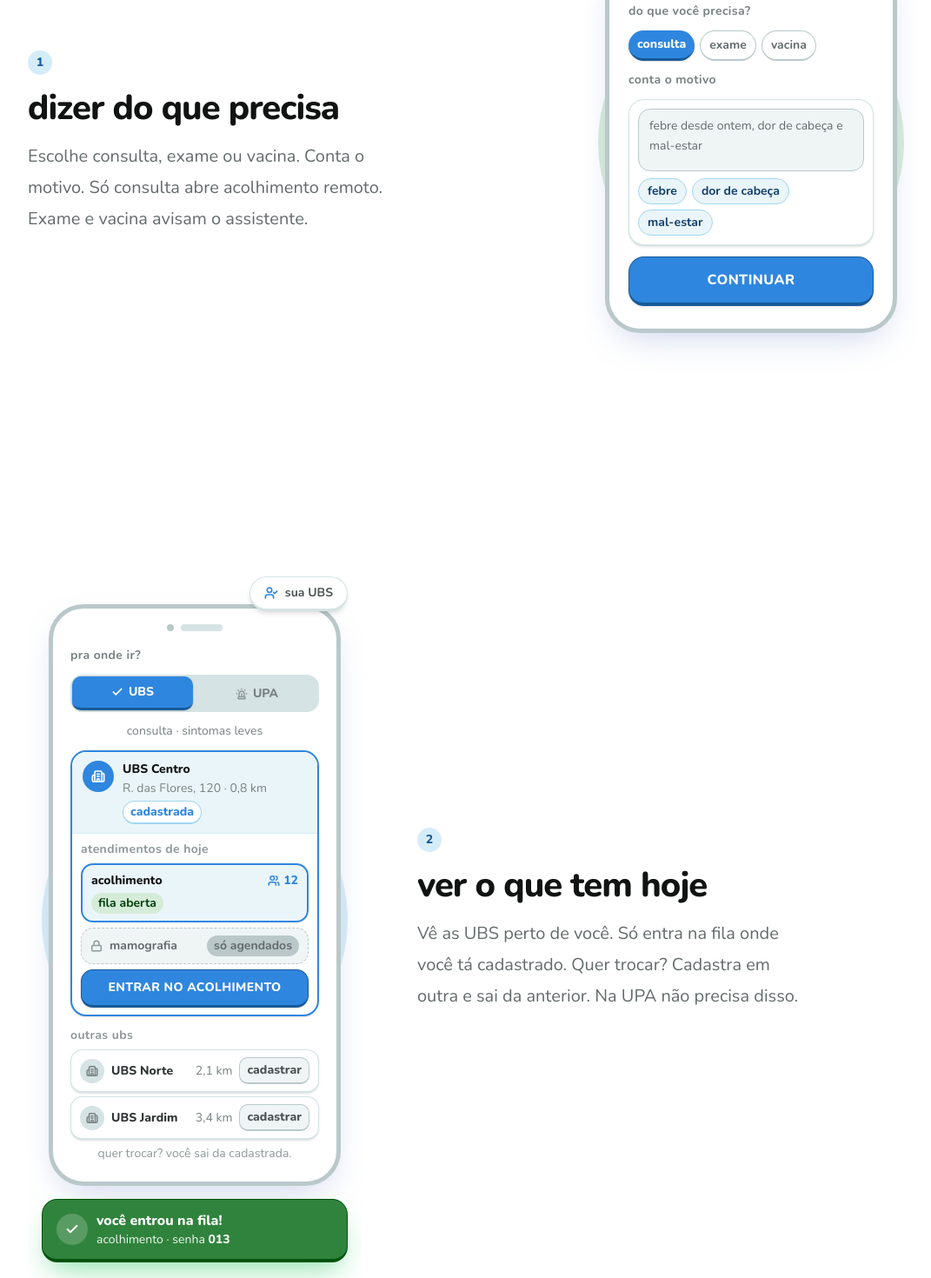
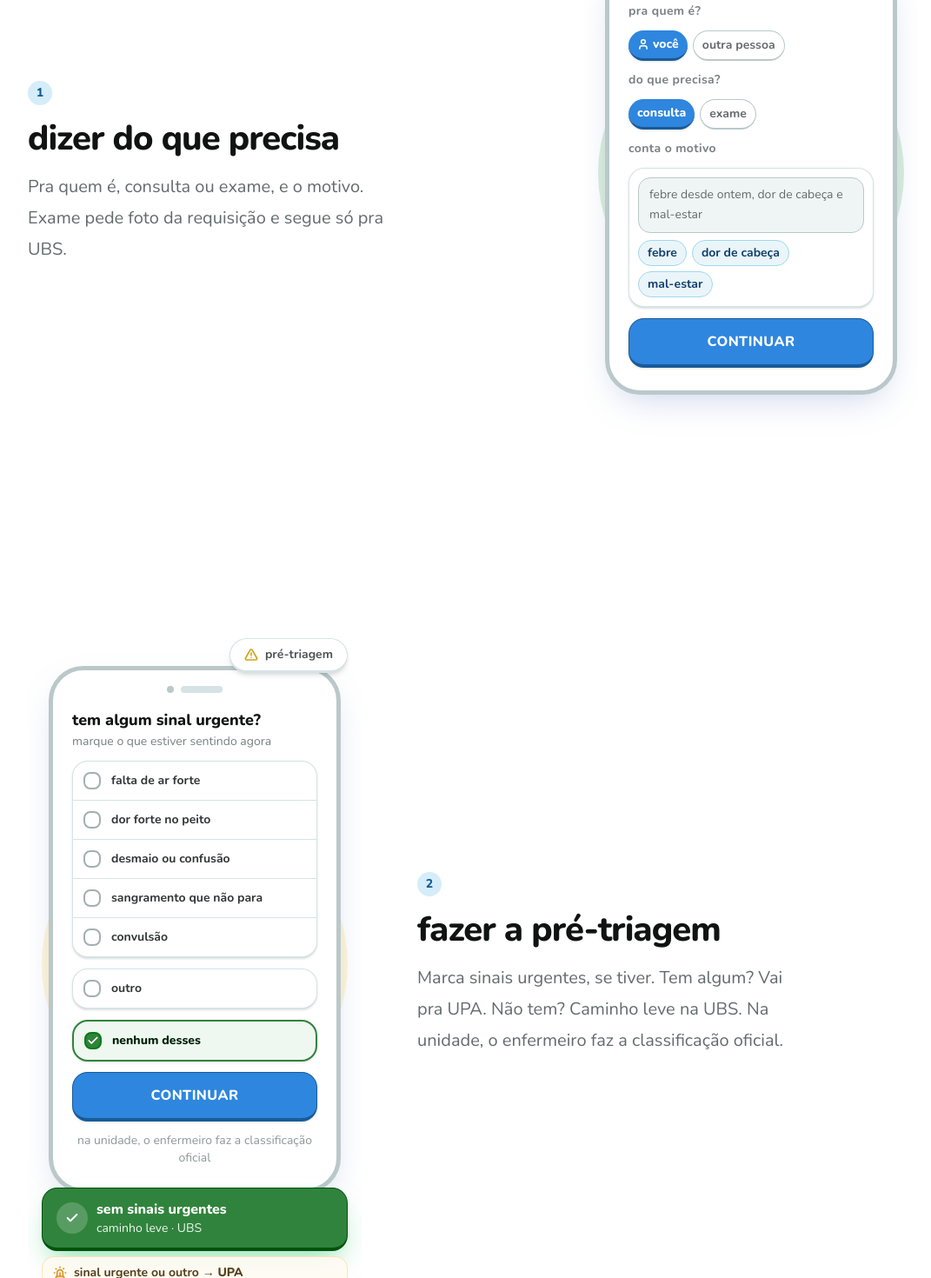
Before and after one commit to ryansldev/fila-saude, a Next.js app in the folder apps/web/: page / in a window 1280 px wide. Shown: the part 1000-2470 px from the top of the page at 87% size, without its empty margins (96-1167 px from the left). Built offline with nearby package versions, Linux system fonts and the light colour scheme.

Commit message:
feat: turn flow more robust
POC 02 #5 base UI

```diff
--- a/apps/web/components/how-it-works.tsx
+++ b/apps/web/components/how-it-works.tsx
@@ -4,37 +4,44 @@ import { NotificationIllustration } from "@/components/landing/illustrations/not
 import { QueuePositionIllustration } from "@/components/landing/illustrations/queue-position-illustration";
 import { QueueTransparencyIllustration } from "@/components/landing/illustrations/queue-transparency-illustration";
 import { SymptomInputIllustration } from "@/components/landing/illustrations/symptom-input-illustration";
+import { UrgencyCheckIllustration } from "@/components/landing/illustrations/urgency-check-illustration";
 import { headerHeight } from "@/components/landing/page-shell";
 
 const features = [
   {
     headline: "dizer do que precisa",
-    body: "Escolhe consulta, exame ou vacina. Conta o motivo. Só consulta abre acolhimento remoto. Exame e vacina avisam o assistente.",
+    body: "Pra quem é, consulta ou exame, e o motivo. Exame pede foto da requisição e segue só pra UBS.",
     reverse: false,
     visual: <SymptomInputIllustration />,
   },
   {
-    headline: "ver o que tem hoje",
-    body: "Vê as UBS perto de você. Só entra na fila onde você tá cadastrado. Quer trocar? Cadastra em outra e sai da anterior. Na UPA não precisa disso.",
+    headline: "fazer a pré-triagem",
+    body: "Marca sinais urgentes, se tiver. Tem algum? Vai pra UPA. Não tem? Caminho leve na UBS. Na unidade, o enfermeiro faz a classificação oficial.",
     reverse: true,
+    visual: <UrgencyCheckIllustration />,
+  },
+  {
+    headline: "ir pro lugar certo",
+    body: "A pré-triagem indica UBS ou UPA. Na UBS, só entra onde você tá cadastrado. Na UPA, sem cadastro. Quer trocar de UBS? Cadastra em outra e sai da anterior.",
+    reverse: false,
     visual: <NearbyClinicsIllustration />,
   },
   {
     headline: "acompanhar a posição",
     body: "Consulta entra na fila de acolhimento. Vê ao vivo quantas pessoas faltam.",
-    reverse: false,
+    reverse: true,
     visual: <QueuePositionIllustration />,
   },
   {
     headline: "entender a fila",
     body: "Toque nas 3 pessoas na frente. Vê quem tá antes e por que. Nada de adivinhar.",
-    reverse: true,
+    reverse: false,
     visual: <QueueTransparencyIllustration />,
   },
   {
     headline: "ir na hora certa",
     body: "Chegou sua vez no acolhimento? A gente te avisa. Você só vai na hora.",
-    reverse: false,
+    reverse: true,
     visual: <NotificationIllustration />,
   },
 ] as const;
--- a/apps/web/components/landing/illustrations/nearby-clinics-illustration.tsx
+++ b/apps/web/components/landing/illustrations/nearby-clinics-illustration.tsx
@@ -41,13 +41,11 @@ export function NearbyClinicsIllustration() {
                 <Check className="size-3.5" strokeWidth={3} />
                 <span className="text-sm font-extrabold">UBS</span>
               </div>
-              <div className="flex flex-1 items-center justify-center gap-1.5 rounded-lg py-2">
+              <div className="flex flex-1 items-center justify-center gap-1.5 rounded-lg py-2 opacity-50">
                 <Siren className="size-3.5 text-gray-400" strokeWidth={2.5} />
                 <span className="text-sm font-extrabold text-gray-500">UPA</span>
               </div>
             </div>
-
-            <p className="text-center text-sm text-gray-500">consulta · sintomas leves</p>
 
             <div className="overflow-hidden rounded-2xl border-2 border-primary bg-white shadow-sm">
               <div className="flex items-start gap-2.5 border-b border-primary-100 bg-primary-50 px-3 py-2.5">
@@ -123,7 +121,7 @@ export function NearbyClinicsIllustration() {
                 ))}
               </div>
               <p className="mt-1.5 text-center text-sm leading-snug text-gray-400">
-                quer trocar? você sai da cadastrada.
+                na UPA não precisa de cadastro.
               </p>
             </div>
           </div>
--- a/apps/web/components/landing/illustrations/symptom-input-illustration.tsx
+++ b/apps/web/components/landing/illustrations/symptom-input-illustration.tsx
@@ -1,11 +1,15 @@
-import { Stethoscope } from "lucide-react";
+import { Stethoscope, User } from "lucide-react";
 
 import { IllustrationScene, IllustrationStage, PhoneFrame } from "../illustration-stage";
+
+const whoOptions = [
+  { id: "voce", label: "você", selected: true },
+  { id: "outra", label: "outra pessoa", selected: false },
+] as const;
 
 const needOptions = [
   { id: "consulta", label: "consulta", selected: true },
   { id: "exame", label: "exame", selected: false },
-  { id: "vacina", label: "vacina", selected: false },
 ] as const;
 
 const symptomTags = ["febre", "dor de cabeça", "mal-estar"] as const;
@@ -16,7 +20,25 @@ export function SymptomInputIllustration() {
       <IllustrationScene>
         <PhoneFrame>
           <div className="space-y-3 px-1 pb-2 pt-1">
-            <p className="text-sm font-bold lowercase tracking-wide text-gray-500">do que você precisa?</p>
+            <p className="text-sm font-bold lowercase tracking-wide text-gray-500">pra quem é?</p>
+
+            <div className="flex flex-wrap gap-1.5">
+              {whoOptions.map((option) => (
+                <span
+                  key={option.id}
+                  className={
+                    option.selected
+                      ? "inline-flex items-center gap-1 rounded-full border-b-[3px] border-primary-700 bg-primary px-2.5 py-1.5 text-sm font-extrabold lowercase text-white shadow-sm"
+                      : "rounded-full border border-b-2 border-gray-200 bg-white px-2.5 py-1.5 text-sm font-bold lowercase text-gray-600"
+                  }
+                >
+                  {option.selected ? <User className="size-3.5" strokeWidth={2.5} /> : null}
+                  {option.label}
+                </span>
+              ))}
+            </div>
+
+            <p className="text-sm font-bold lowercase tracking-wide text-gray-500">do que precisa?</p>
 
             <div className="flex flex-wrap gap-1.5">
               {needOptions.map((option) => (
@@ -36,7 +58,7 @@ export function SymptomInputIllustration() {
             <p className="text-sm font-bold lowercase tracking-wide text-gray-500">conta o motivo</p>
 
             <div className="space-y-2 rounded-2xl border border-b-2 border-gray-100 bg-white p-2.5 shadow-sm">
-              <div className="min-h-[4.5rem] rounded-xl border border-gray-200 bg-gray-50 px-3 py-2">
+              <div className="min-h-14 rounded-xl border border-gray-200 bg-gray-50 px-3 py-2">
                 <p className="text-sm leading-relaxed text-gray-600">
                   febre desde ontem, dor de cabeça e mal-estar
                 </p>
--- /dev/null
+++ b/apps/web/components/landing/illustrations/urgency-check-illustration.tsx
@@ -0,0 +1,94 @@
+import { AlertTriangle, Check, Siren } from "lucide-react";
+
+import { IllustrationScene, IllustrationStage, PhoneFrame } from "../illustration-stage";
+
+const urgentSigns = [
+  { id: "ar", label: "falta de ar forte" },
+  { id: "peito", label: "dor forte no peito" },
+  { id: "desmaio", label: "desmaio ou confusão" },
+  { id: "sangue", label: "sangramento que não para" },
+  { id: "convulsao", label: "convulsão" },
+] as const;
+
+export function UrgencyCheckIllustration() {
+  return (
+    <IllustrationStage tone="yellow">
+      <IllustrationScene className="pb-24 sm:pb-28">
+        <div className="absolute top-0 right-0 z-10 flex max-w-[calc(100%-0.5rem)] items-center gap-2 rounded-full border border-b-[3px] border-gray-100 bg-white px-3 py-1.5 shadow-md sm:px-4 sm:py-2">
+          <AlertTriangle className="size-4 text-yellow-600" strokeWidth={2.5} />
+          <span className="text-sm font-bold text-gray-700">pré-triagem</span>
+        </div>
+
+        <PhoneFrame>
+          <div className="space-y-3 px-1 pb-2 pt-1">
+            <div>
+              <p className="text-lg font-extrabold lowercase leading-tight text-gray-900">
+                tem algum sinal urgente?
+              </p>
+              <p className="mt-1 text-sm text-gray-500">
+                marque o que estiver sentindo agora
+              </p>
+            </div>
+
+            <div className="overflow-hidden rounded-2xl border border-b-2 border-gray-100 bg-white shadow-sm">
+              {urgentSigns.map((sign, index) => (
+                <div
+                  key={sign.id}
+                  className={`flex items-center gap-3 px-3 py-3 ${
+                    index < urgentSigns.length - 1 ? "border-b border-gray-100" : ""
+                  }`}
+                >
+                  <span className="flex size-5 shrink-0 rounded-md border-2 border-gray-300 bg-white" />
+                  <span className="min-w-0 flex-1 text-sm font-bold lowercase text-gray-800">{sign.label}</span>
+                </div>
+              ))}
+            </div>
+
+            <div className="flex items-center gap-3 rounded-2xl border border-b-2 border-gray-100 bg-white px-3 py-3 shadow-sm">
+              <span className="flex size-5 shrink-0 rounded-md border-2 border-gray-300 bg-white" />
+              <span className="min-w-0 flex-1 text-sm font-bold lowercase text-gray-800">outro</span>
+            </div>
+
+            <div className="flex items-center gap-3 rounded-2xl border-2 border-green-500 bg-green-50 px-3 py-3 shadow-sm">
+              <span className="flex size-5 shrink-0 items-center justify-center rounded-md border-2 border-green-600 bg-green-500 text-white">
+                <Check className="size-3.5" strokeWidth={3} />
+              </span>
+              <span className="min-w-0 flex-1 text-sm font-extrabold lowercase text-green-900">
+                nenhum desses
+              </span>
+            </div>
+
+            <div className="rounded-2xl border border-b-4 border-primary-700 bg-primary py-3.5 text-center text-base font-extrabold uppercase tracking-wide text-white shadow-sm">
+              continuar
+            </div>
+
+            <p className="text-center text-sm leading-snug text-gray-400">
+              na unidade, o enfermeiro faz a classificação oficial
+            </p>
+          </div>
+        </PhoneFrame>
+
+        <div className="absolute inset-x-0 bottom-0 space-y-1.5">
+          <div className="rounded-2xl border border-b-4 border-green-700 bg-green-500 px-3 py-2.5 shadow-[0_16px_32px_-10px_rgba(34,197,94,0.55)] sm:px-4 sm:py-3">
+            <div className="flex items-center gap-2.5">
+              <span className="flex size-9 shrink-0 items-center justify-center rounded-full bg-white/20 text-white">
+                <Check className="size-4" strokeWidth={3} />
+              </span>
+              <div className="min-w-0 text-white">
+                <p className="text-sm font-extrabold sm:text-base">sem sinais urgentes</p>
+                <p className="truncate text-sm text-green-50">caminho leve · UBS</p>
+              </div>
+            </div>
+          </div>
+
+          <div className="flex items-center gap-2 rounded-xl border border-b-2 border-orange-200 bg-orange-50 px-3 py-2 opacity-90">
+            <Siren className="size-4 shrink-0 text-orange-600" strokeWidth={2.5} />
+            <p className="min-w-0 text-sm font-bold text-orange-900">
+              sinal urgente ou outro → <span className="font-extrabold">UPA</span>
+            </p>
+          </div>
+        </div>
+      </IllustrationScene>
+    </IllustrationStage>
+  );
+}
```
